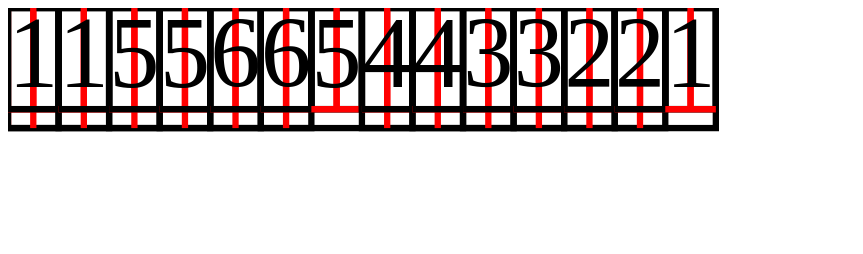
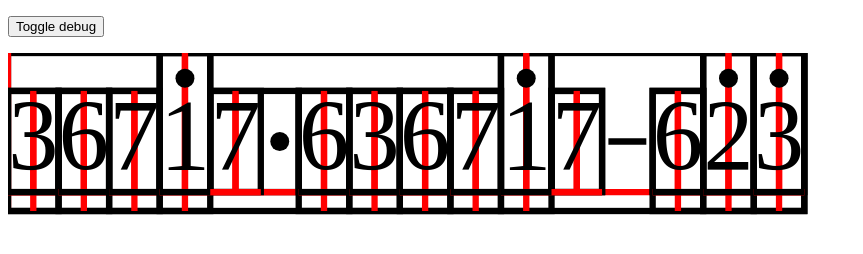
Before and after one commit to stdio2016/jianpu-js, a website: page demo.html in a window 1280 px wide. Shown: the whole page, without its empty margins (0-863 px from the left). Drawn offline with Linux system fonts and the light colour scheme.

Commit message:
duration dash

```diff
--- a/demo.html
+++ b/demo.html
@@ -12,35 +12,45 @@
   </style>
 </head>
 <body>
+  <div>
+    <p><button onclick="toggleDebug()">Toggle debug</button></p>
+  </div>
   <script src="js/Layout.js"></script>
   <script src="js/Duration.js"></script>
   <script src="js/Pitch.js"></script>
   <script src="js/Note.js"></script>
   <script src="js/Measure.js"></script>
+  <script src="js/Cell.js"></script>
   <script src="js/utils.js"></script>
-  <script src="js/jianpujs.js"></script>
   <script>
-    var ms = new MeasurePart([
-      new Note(new Pitch(1, '', 0), new Duration(1, 0)),
-      new Note(new Pitch(1, '', 0), new Duration(1, 0)),
-      new Note(new Pitch(5, '', 0), new Duration(1, 0)),
-      new Note(new Pitch(5, '', 0), new Duration(1, 0)),
+    // this is one way ticket
+    var ms = new Cell([
+      new Note(new Pitch(3, '', 0), new Duration(1, 0)),
       new Note(new Pitch(6, '', 0), new Duration(1, 0)),
+      new Note(new Pitch(7, '', 0), new Duration(1, 0)),
+      new Note(new Pitch(1, '', 1), new Duration(1, 0)),
+      new Note(new Pitch(7, '', 0), new Duration(0, 1)),
       new Note(new Pitch(6, '', 0), new Duration(1, 0)),
-      new Note(new Pitch(5, '', 0), new Duration(0, 0)),
-      new Note(new Pitch(4, '', 0), new Duration(1, 0)),
-      new Note(new Pitch(4, '', 0), new Duration(1, 0)),
       new Note(new Pitch(3, '', 0), new Duration(1, 0)),
-      new Note(new Pitch(3, '', 0), new Duration(1, 0)),
-      new Note(new Pitch(2, '', 0), new Duration(1, 0)),
-      new Note(new Pitch(2, '', 0), new Duration(1, 0)),
-      new Note(new Pitch(1, '', 0), new Duration(0, 0)),
+      new Note(new Pitch(6, '', 0), new Duration(1, 0)),
+      new Note(new Pitch(7, '', 0), new Duration(1, 0)),
+      new Note(new Pitch(1, '', 1), new Duration(1, 0)),
+      new Note(new Pitch(7, '', 0), new Duration(0, 0, 2)),
+      new Note(new Pitch(6, '', 0), new Duration(1, 0)),
+      new Note(new Pitch(2, '', 1), new Duration(1, 0)),
+      new Note(new Pitch(3, '', 1), new Duration(1, 0)),
     ]);
-    var layout = new MeasurePartLayout(ms);
+    var layout = new CellLayout(ms);
     var svg = createSvg('svg', {viewBox: '0 0 200 100'});
     svg.appendChild(layout.render());
     //svg.style.width = '200px';
     document.body.append(svg);
+function toggleDebug() {
+  var display = document.styleSheets[0].cssRules[0].style.display;
+  if (display == 'none') display = 'inline';
+  else display = 'none';
+  document.styleSheets[0].cssRules[0].style.display = display;
+}
   </script>
 </body>
 </html>
--- /dev/null
+++ b/js/Cell.js
@@ -0,0 +1,55 @@
+class Cell {
+    /**
+     * A cell holds notes in one measure, one staff
+     * @param {Note[]} data
+     */
+    constructor(data) {
+        this.data = data;
+    }
+}
+
+class CellLayout extends Layout {
+    /**
+     *
+     * @param {Cell} cell
+     */
+    constructor(cell) {
+        super();
+        this.cell = cell;
+        this.layouts = [];
+        this.cell.data.forEach(d => {
+            if (d instanceof Note) {
+                var lay = new NoteLayout(d);
+                this.layouts.push(lay);
+                this.layouts.push(...lay.dashLayout);
+            }
+        });
+        this.recalcSize();
+    }
+
+    forEach() {
+
+    }
+
+    recalcSize() {
+        this.width = this.layouts.reduce((a, b) => a + b.width, 0);
+        var dy = this.layouts.reduce(
+            (a, b) => Math.max(a, b.dy), 0);
+        var bottom = this.layouts.reduce(
+            (a, b) => Math.max(a, b.getBottom()), 0);
+        this.height = dy + bottom;
+        this.dy = dy;
+    }
+
+    render() {
+        var g = super.render();
+        var x = this.x;
+        var y = this.getcy();
+        for (var lay of this.layouts) {
+            lay.setPos(x, y - lay.dy);
+            g.appendChild(lay.render());
+            x += lay.width;
+        }
+        return g;
+    }
+}
--- a/js/Duration.js
+++ b/js/Duration.js
@@ -20,3 +20,21 @@ class Duration {
             * (2 - Math.pow(0.5, this.dots));
     }
 }
+
+class DashLayout extends Layout {
+    constructor() {
+        super();
+        this.width = 8;
+        this.dx = this.width / 2;
+    }
+
+    render() {
+        return createSvg('line', {
+            x1: this.x + 1,
+            y1: this.y,
+            x2: this.getx2() - 1,
+            y2: this.gety2(),
+            stroke: 'black'
+        });
+    }
+}
--- a/js/Measure.js
+++ b/js/Measure.js
@@ -1,59 +1,20 @@
 class Measure {
     /**
      * Create a measure
-     * @param {MeasurePart[]} parts
+     * @param {Cell[]} cells
      */
-    constructor(parts) {
-        this.parts = parts;
+    constructor(cells) {
+        this.cells = cells;
     }
 }
 
-class MeasurePart {
+class MeasureLayout extends Layout {
     /**
      *
-     * @param {Note[]} data
+     * @param {Measure} measure
      */
-    constructor(data) {
-        this.data = data;
+    constructor(measure) {
+        super();
+        this.measure = measure;
     }
 }
-
-class MeasurePartLayout extends Layout {
-    /**
-     *
-     * @param {MeasurePart} measurePart
-     */
-    constructor(measurePart) {
-        super();
-        this.measure = measurePart;
-        this.layouts = [];
-        this.measure.data.forEach(d => {
-            if (d instanceof Note) {
-                this.layouts.push(new NoteLayout(d));
-            }
-        });
-        this.recalcSize();
-    }
-
-    recalcSize() {
-        this.width = this.layouts.reduce((a, b) => a + b.width, 0);
-        var dy = this.layouts.reduce(
-            (a, b) => Math.max(a, b.dy), 0);
-        var bottom = this.layouts.reduce(
-            (a, b) => Math.max(a, b.getBottom()), 0);
-        this.height = dy + bottom;
-        this.dy = dy;
-    }
-
-    render() {
-        var g = super.render();
-        var x = this.x;
-        var y = this.getcy();
-        for (var lay of this.layouts) {
-            lay.setPos(x, y - lay.dy);
-            g.appendChild(lay.render());
-            x += lay.width;
-        }
-        return g;
-    }
-}
--- a/js/Note.js
+++ b/js/Note.js
@@ -21,6 +21,10 @@ class NoteLayout extends Layout {
         this.pitchLayout = new PitchLayout(note.pitch);
         this.duration = this.note.duration;
         this.beamHeight = 0;
+        this.dashLayout = [];
+        for (var i = 0; i < this.note.duration.mul - 1; i++) {
+            this.dashLayout.push(new DashLayout());
+        }
         this.recalcSize();
     }
 
@@ -47,6 +51,11 @@ class NoteLayout extends Layout {
         if (this.duration.dots) {
             this.width += 4 * this.duration.dots + 2;
         }
+
+        // handle duration dashes
+        this.dashLayout.forEach(dash => {
+            dash.dy = this.pitchLayout.stepCy;
+        });
     }
 
     render() {
```
Also changed, not shown: js/MeasurePart.js (deleted).
